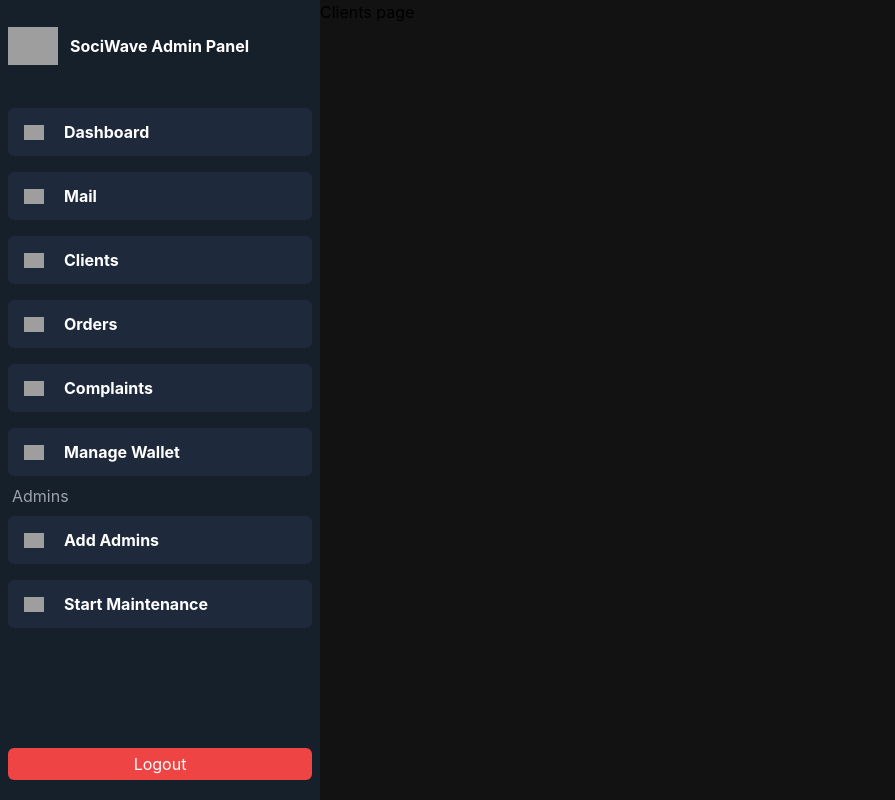
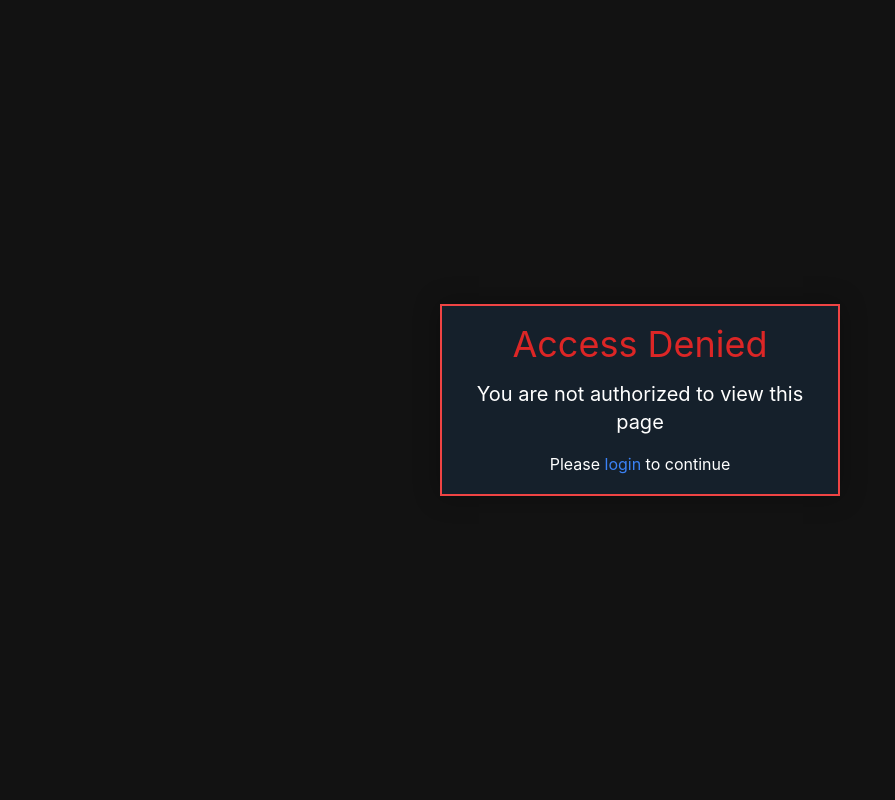
Before and after one commit to rajnishtripathi2001/SociWave-Admin-Panel, a React (Create React App) app: page /clients in a window 1280 px wide. Shown: the whole page, without its empty margins (0-895 px from the left). Built offline with nearby package versions, Linux system fonts and the light colour scheme; grey boxes are pictures that could not be loaded.

Commit message:
404, Access Denied pages added and link updated in sidebar

```diff
--- a/src/App.js
+++ b/src/App.js
@@ -10,6 +10,8 @@
 import Complaints from "./Pages/Complaints";
 import Admin from "./Pages/Admin";
 import Maintenance from "./Pages/Maintenance";
+import AccessDenied from "./Comonents/AccessDenied";
+import Page404 from "./Comonents/Page404";
 
 
 
@@ -30,8 +32,6 @@
   }, []);
 
 
-
-
   return (
     <>
       {screenWidth ? (
@@ -44,20 +44,16 @@
         <Routes>
           <Route path="/" exact element={loginStatus ? <HomePage/> : <Login/>} />
           <Route path="/dashboard" exact element={loginStatus ? <HomePage/> : <Login/>} />
-        <Route path="/mail" element={<Mail/>} />
-        <Route path="/clients" element={<Clients/>} />
-        <Route path="/orders" element={<Orders/>} />
-        <Route path="/complaints" element={<Complaints/>} />
-        <Route path="/wallet" element={<Wallets/>}/>
-        <Route path="/admin" element={<Admin/>} />
-        <Route path="/maintenance" element={<Maintenance/>} />
-        <Route path="*" element={<h1>Not Found</h1>} />
-
+          <Route path="/mail" element={loginStatus ? <Mail/> : <AccessDenied/>} />
+          <Route path="/clients" element={loginStatus ? <Clients/> : <AccessDenied/>} />
+          <Route path="/orders" element={loginStatus ? <Orders/> : <AccessDenied/>} />
+          <Route path="/complaints" element={loginStatus ? <Complaints/> : <AccessDenied/>} />
+          <Route path="/wallet" element={loginStatus ? <Wallets/> : <AccessDenied/>}/>
+          <Route path="/admin" element={loginStatus ? <Admin/> : <AccessDenied/>} />
+          <Route path="/maintenance" element={loginStatus ? <Maintenance/> : <AccessDenied/>} />
+          <Route path="*" element={<Page404/>} />
         </Routes>
-
       )}
-
-
     </>
   );
 };
--- /dev/null
+++ b/src/Comonents/AccessDenied.jsx
@@ -0,0 +1,11 @@
+import React from 'react'
+
+export default function AccessDenied() {
+  return (
+    <div className="min-w-[400px] max-w-[400px] bg-[#15202B] text-white border-2 border-red-500 shadow-[0_0_25px_rgba(0,0,0,0.3)] p-[10px] absolute top-1/2 left-1/2 transform -translate-x-1/2 -translate-y-1/2 text-center flex flex-col">
+      <h4 className='text-4xl my-2 text-red-600'>Access Denied</h4>
+        <h3 className='text-xl my-2'>You are not authorized to view this page</h3>
+        <a href='/' className=' my-2'>Please <span className='text-blue-500'>login</span> to continue</a>
+    </div>
+  )
+}
--- /dev/null
+++ b/src/Comonents/Page404.jsx
@@ -0,0 +1,12 @@
+import React from "react";
+
+export default function Page404() {
+  return (
+    <div className="min-w-[300px] max-w-[400px] bg-[#15202B] text-white border-2 border-red-500 shadow-[0_0_25px_rgba(0,0,0,0.3)] p-[10px] absolute top-1/2 left-1/2 transform -translate-x-1/2 -translate-y-1/2 text-center flex flex-col">
+      <h4 className="text-3xl my-2 text-red-600">Oops! 404 Error</h4>
+      <h3 className="text-xl my-2">
+        Page Not Found
+      </h3>
+    </div>
+  );
+}
```
Also changed, not shown: src/Comonents/Sidebar.jsx (+32 -11 lines). Lines whose indentation alone changed are shown as unchanged.
